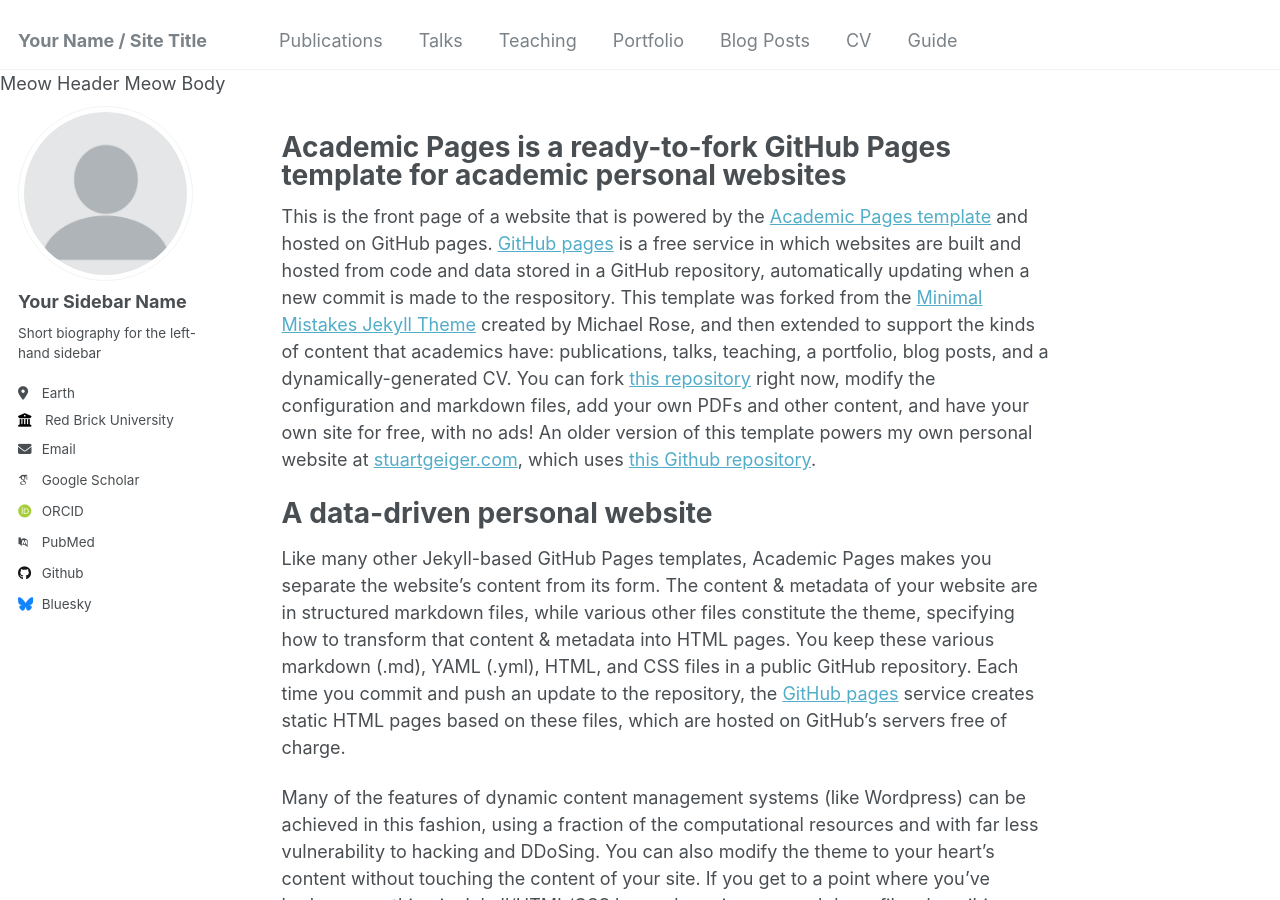
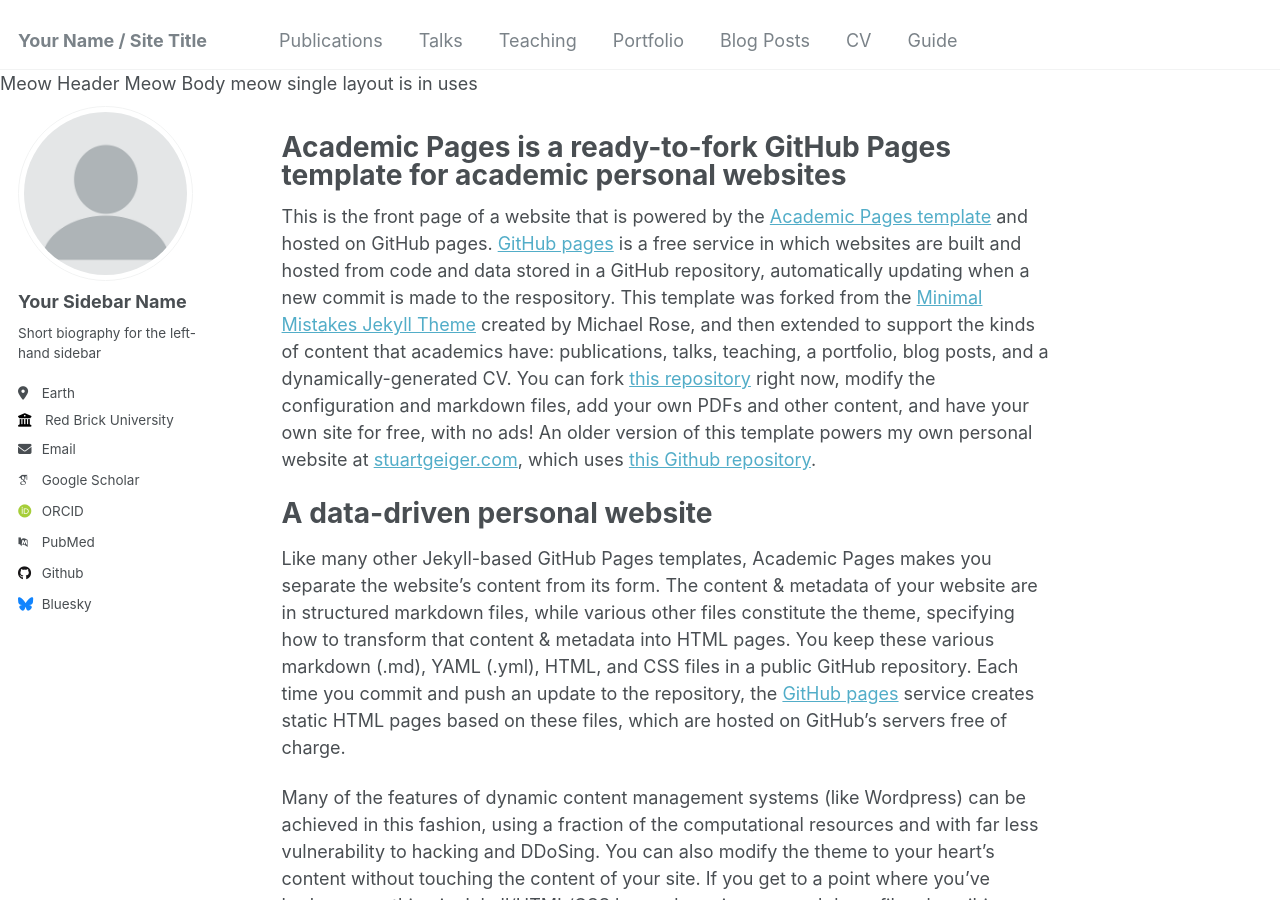
Before and after one commit to mdylantk/mdylantk.github.io, a Jekyll site: the page built from _pages/about.md, in a window 1280 px wide and 900 px high. Built offline with Jekyll 4.4.1, drawn with Linux system fonts in a browser that asks for light colours; some web fonts are replaced.

Commit message:
Update single.html
added a hint here to see if this is being used

```diff
--- a/_layouts/single.html
+++ b/_layouts/single.html
@@ -1,7 +1,7 @@
 ---
 layout: default
 ---
-
+meow single layout is in uses
 {% include base_path %}
 
 {% if page.header.overlay_color or page.header.overlay_image or page.header.image %}
```
